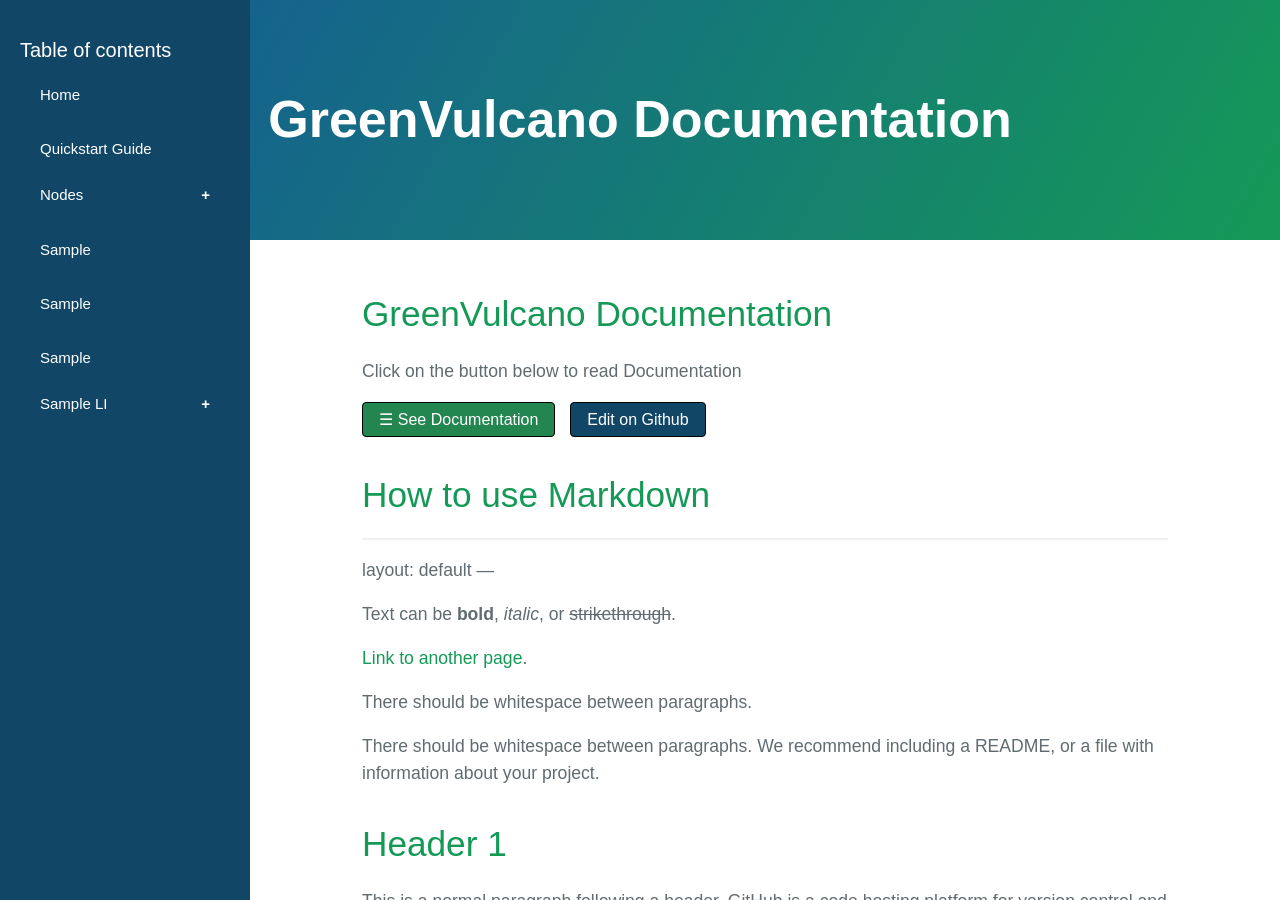
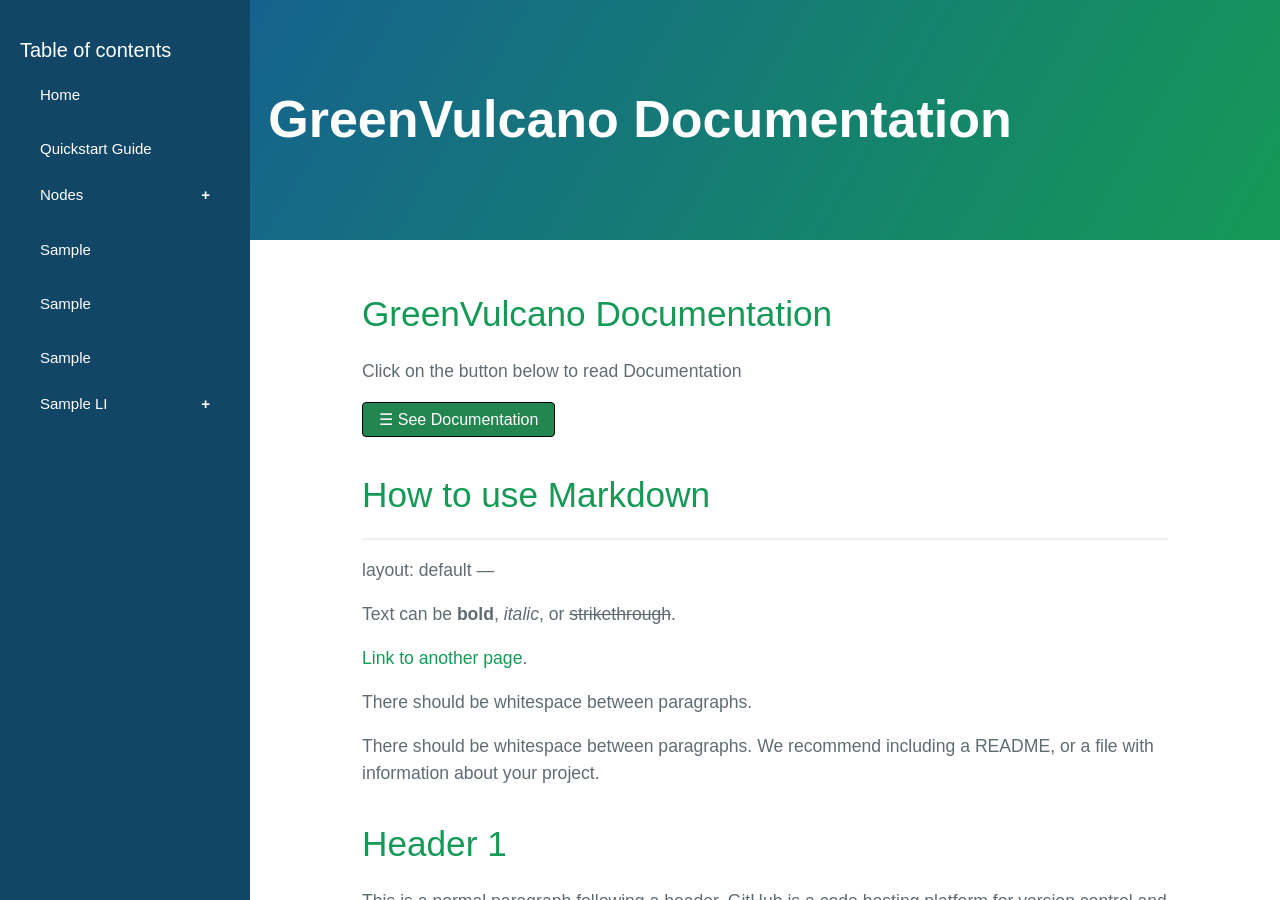
Before and after one commit to dianamw/GreenVulcano-Beta, a Jekyll site: the page built from index.md, in a window 1280 px wide and 900 px high. Built offline with Jekyll 4.4.1, drawn with Linux system fonts in a browser that asks for light colours; our own code applies the rules of GitHub Pages for plain Markdown files; the repository's description, which GitHub fills in, is left out.

Commit message:
Update body.html

```diff
--- a/_includes/body.html
+++ b/_includes/body.html
@@ -59,7 +59,6 @@
       <h1>GreenVulcano Documentation</h1>
       <p>Click on the button below to read Documentation</p>
       <button class="Button Button-green" onclick="toggle()">&#9776; See Documentation</button>
-      <button class="Button Button-blue" href="#" style="margin-left:10px">Edit on Github</button>
        {{ content }}
 </body>
 <script>
```
